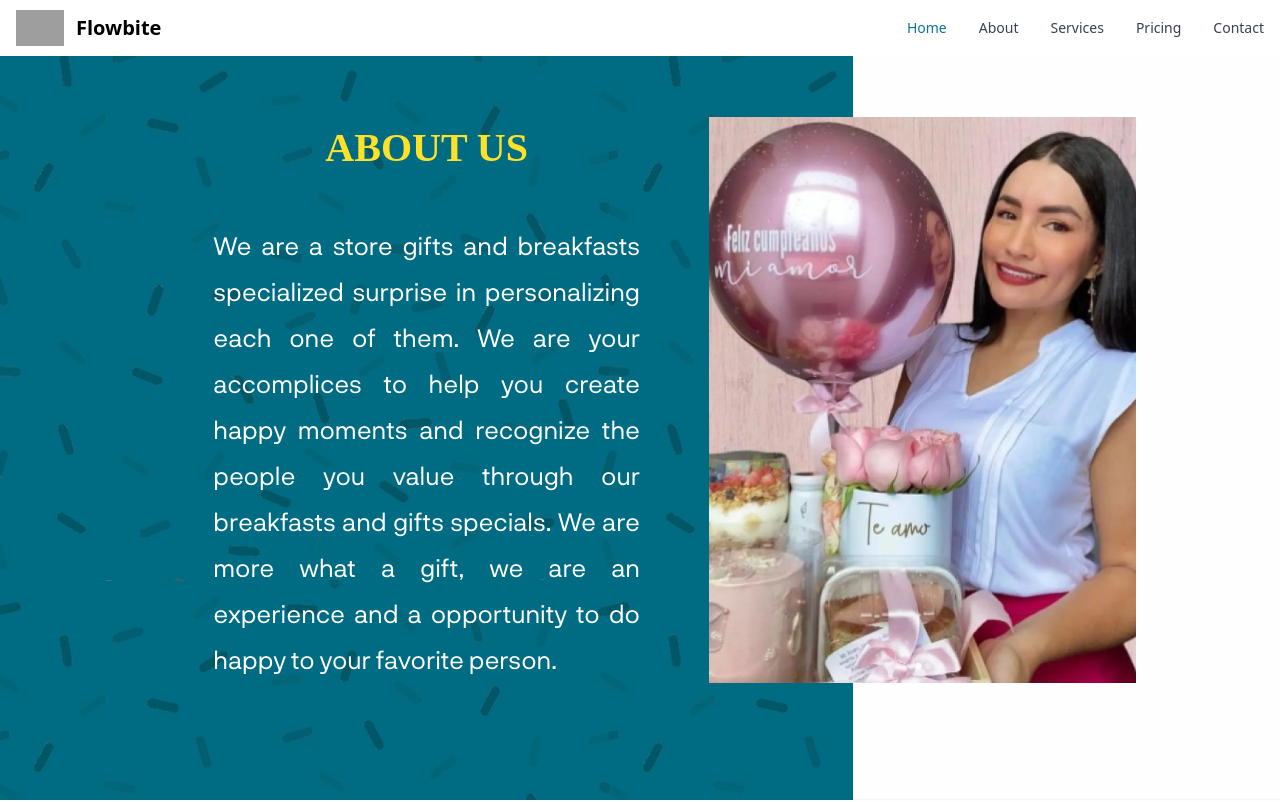
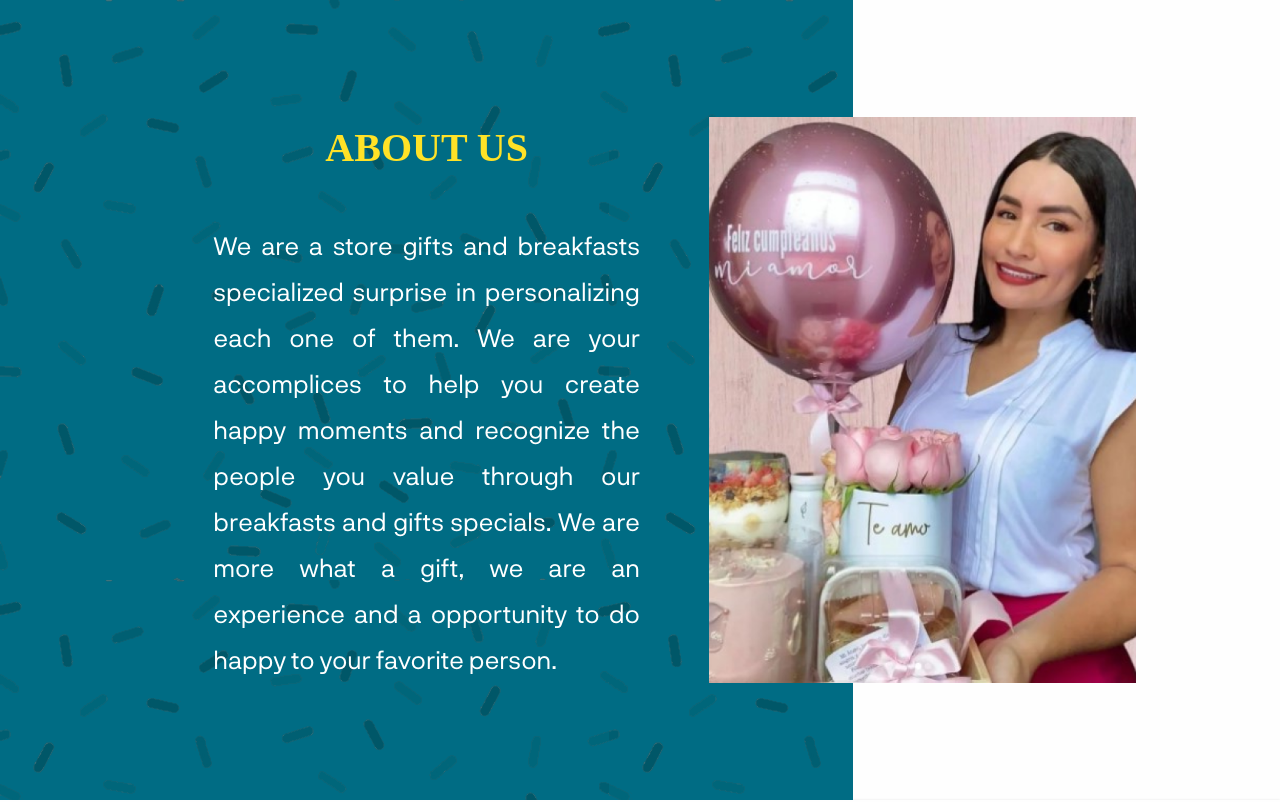
Before and after one commit to mateol9/MiCanastaExpress, a React (Vite) app: page / in a window 1280 px wide. Shown: the top 802 px of the page. Built offline with nearby package versions, Linux system fonts and the light colour scheme; grey boxes are pictures that could not be loaded.

Commit message:
add detail page and remove test navbar

```diff
--- a/src/App.jsx
+++ b/src/App.jsx
@@ -1,5 +1,4 @@
 import Footer from './components/Footer/Footer';
-import Nav from './components/Nav/Nav';
 import PayMethods from './components/PayMethods/PayMethods';
 import Subscribe from './components/Subscribe/Subscribe';
 import Us from './components/Us/Us';
@@ -7,7 +6,6 @@ import Us from './components/Us/Us';
 function App() {
 	return (
 		<div className='App'>
-			<Nav />
 			<Us />
 			<PayMethods />
 			<Subscribe />
--- /dev/null
+++ b/src/components/DetailPage/DetailPage.jsx
@@ -0,0 +1,13 @@
+import Detail from '../Detail/Detail';
+import PayMethods from '../PayMethods/PayMethods';
+
+const DetailPage = () => {
+	return (
+		<>
+			<Detail />
+			<PayMethods />
+		</>
+	);
+};
+
+export default DetailPage;
```
